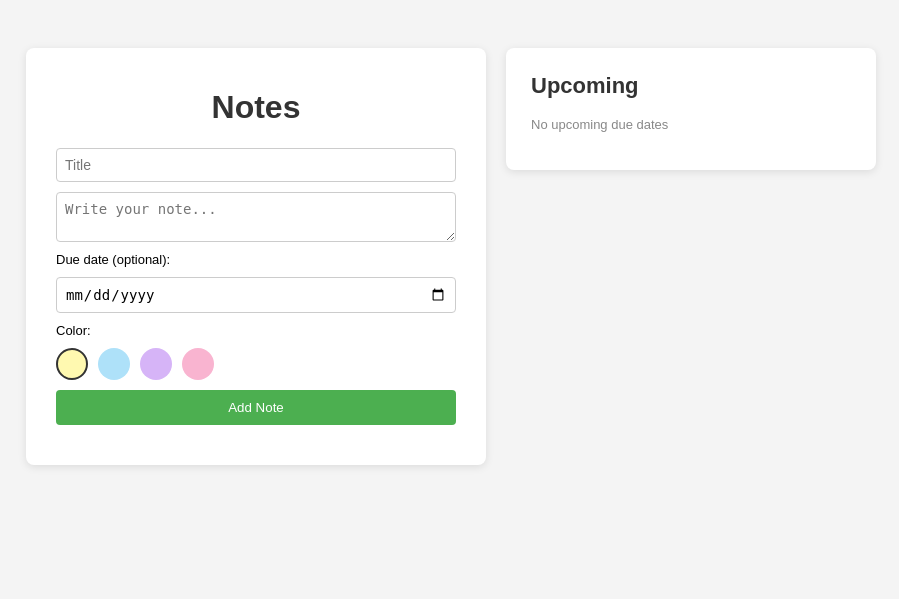
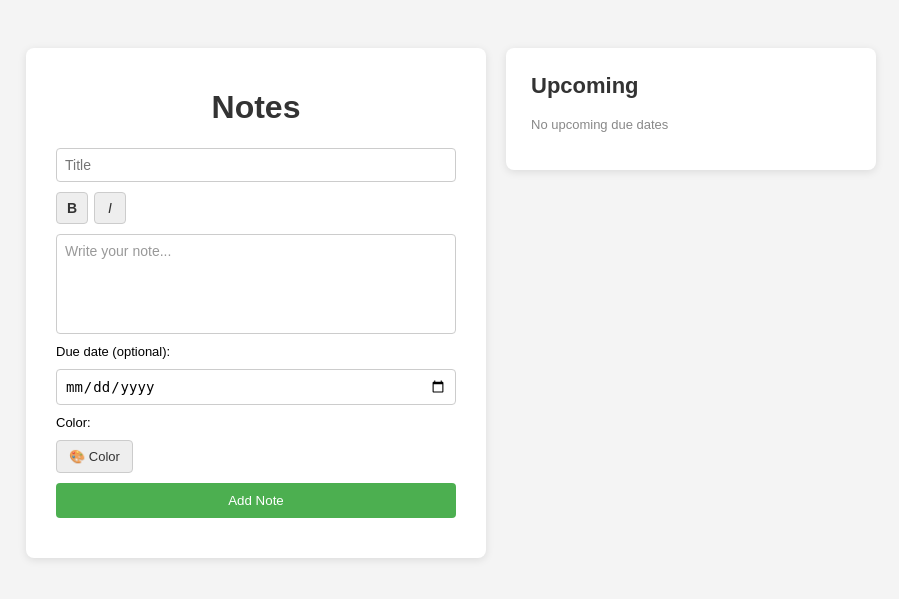
Before and after one commit to OmerBaig1/Notes-app, a Flask app: page / in a window 1280 px wide. Shown: the top 599 px of the page, without its empty margins (189-1088 px from the left). Run offline with Flask 3, Linux system fonts and the light colour scheme; data that the repository does not hold is empty.

Commit message:
Move color picker to dropdown; add active-state highlighting for bold/italic buttons

```diff
--- a/static/script.js
+++ b/static/script.js
@@ -6,6 +6,10 @@ const dueDateInput = document.getElementById("due-date");
 const upcomingList = document.getElementById("upcoming-list");
 const selectedColorInput = document.getElementById("selected-color");
 const createSwatches = document.querySelectorAll("#create-swatches .swatch");
+const createColorToggle = document.getElementById("create-color-toggle");
+const createSwatchesPanel = document.getElementById("create-swatches");
+const editColorToggle = document.getElementById("edit-color-toggle");
+const editSwatchesPanel = document.getElementById("edit-swatches");
 
 // Modal elements
 const modalOverlay = document.getElementById("edit-modal-overlay");
@@ -19,25 +23,36 @@ const cancelEditBtn = document.getElementById("cancel-edit-btn");
 
 let currentEditId = null;
 
-// --- Color swatch selection (create form) ---
+document.querySelectorAll(".format-btn").forEach(btn => {
+    btn.addEventListener("click", () => {
+        const command = btn.dataset.command;
+        const targetBox = btn.dataset.target === "edit" ? editContentInput : contentInput;
+        targetBox.focus();
+        document.execCommand(command, false, null);
+    });
+});
+
+//Color swatch selection (create form) ---
 createSwatches.forEach(swatch => {
     swatch.addEventListener("click", () => {
         createSwatches.forEach(s => s.classList.remove("selected"));
         swatch.classList.add("selected");
         selectedColorInput.value = swatch.dataset.color;
+        createSwatchesPanel.classList.add("hidden");
     });
 });
 
-// --- Color swatch selection (edit modal) ---
+//Color swatch selection (edit modal) ---
 editSwatches.forEach(swatch => {
     swatch.addEventListener("click", () => {
         editSwatches.forEach(s => s.classList.remove("selected"));
         swatch.classList.add("selected");
         editSelectedColorInput.value = swatch.dataset.color;
+        editSwatchesPanel.classList.add("hidden");
     });
 });
 
-// Fetches notes from the server and displays them
+//Fetches notes from the server and displays them
 async function loadNotes() {
     const response = await fetch("/notes");
     const notes = await response.json();
@@ -53,7 +68,7 @@ async function loadNotes() {
         titleEl.textContent = note.title;
 
         const contentEl = document.createElement("p");
-        contentEl.textContent = note.content;
+        contentEl.innerHTML = note.content;
 
         noteDiv.appendChild(titleEl);
         noteDiv.appendChild(contentEl);
@@ -83,7 +98,7 @@ async function loadNotes() {
         notesList.appendChild(noteDiv);
     });
 
-    // --- Sidebar: notes with due dates, soonest first ---
+    //Sidebar: notes with due dates
     const notesWithDates = notes
         .filter(note => note.due_date)
         .sort((a, b) => new Date(a.due_date) - new Date(b.due_date));
@@ -130,12 +145,31 @@ async function loadNotes() {
     });
 }
 
+createColorToggle.addEventListener("click", () => {
+    createSwatchesPanel.classList.toggle("hidden");
+    editSwatchesPanel.classList.add("hidden"); // close the other one if open
+});
+
+editColorToggle.addEventListener("click", () => {
+    editSwatchesPanel.classList.toggle("hidden");
+    createSwatchesPanel.classList.add("hidden");
+});
+
+document.addEventListener("click", (e) => {
+    if (!createColorToggle.contains(e.target) && !createSwatchesPanel.contains(e.target)) {
+        createSwatchesPanel.classList.add("hidden");
+    }
+    if (!editColorToggle.contains(e.target) && !editSwatchesPanel.contains(e.target)) {
+        editSwatchesPanel.classList.add("hidden");
+    }
+});
+
 // New Note
 form.addEventListener("submit", async (e) => {
     e.preventDefault();
 
     const title = titleInput.value;
-    const content = contentInput.value;
+    const content = contentInput.innerHTML;
     const color = selectedColorInput.value;
     const due_date = dueDateInput.value || null;
 
@@ -146,7 +180,7 @@ form.addEventListener("submit", async (e) => {
     });
 
     titleInput.value = "";
-    contentInput.value = "";
+    contentInput.innerHTML = "";
     dueDateInput.value = "";
     createSwatches.forEach(s => s.classList.remove("selected"));
     createSwatches[0].classList.add("selected");
@@ -155,11 +189,21 @@ form.addEventListener("submit", async (e) => {
     loadNotes();
 });
 
+function updateFormatButtonStates() {
+    document.querySelectorAll(".format-btn").forEach(btn => {
+        const command = btn.dataset.command;
+        const isActive = document.queryCommandState(command);
+        btn.classList.toggle("active", isActive);
+    });
+}
+
+document.addEventListener("selectionchange", updateFormatButtonStates);
+
 // --- Edit modal logic ---
 function openEditModal(note) {
     currentEditId = note.id;
     editTitleInput.value = note.title;
-    editContentInput.value = note.content;
+    editContentInput.innerHTML = note.content;
     editDueDateInput.value = note.due_date || "";
 
     const color = note.color || "#FFF9B0";
@@ -186,7 +230,7 @@ saveEditBtn.addEventListener("click", async () => {
         headers: { "Content-Type": "application/json" },
         body: JSON.stringify({
             title: editTitleInput.value,
-            content: editContentInput.value,
+            content: editContentInput.innerHTML,
             color: editSelectedColorInput.value,
             due_date: editDueDateInput.value || null
         })
--- a/static/style.css
+++ b/static/style.css
@@ -58,10 +58,6 @@ button:hover {
     margin-bottom: 10px;
     overflow-wrap: break-word;
     word-wrap: break-word;
-}
-
-.note p {
-    white-space: pre-wrap;
 }
 
 .note h3 {
@@ -170,6 +166,48 @@ button:hover {
     border: 2px solid #333;
 }
 
+.color-picker-wrapper {
+    position: relative;
+}
+
+.color-toggle-btn {
+    background-color: #eee;
+    color: #333;
+    border: 1px solid #ccc;
+    padding: 8px 12px;
+    border-radius: 4px;
+    cursor: pointer;
+    font-size: 13px;
+}
+
+.color-toggle-btn:hover {
+    background-color: #ddd;
+}
+
+.color-swatches {
+    display: flex;
+    gap: 10px;
+    position: absolute;
+    top: 110%;
+    left: 0;
+    background: white;
+    padding: 10px;
+    border: 1px solid #ccc;
+    border-radius: 6px;
+    box-shadow: 0 2px 8px rgba(0,0,0,0.15);
+    z-index: 10;
+}
+
+.color-swatches.hidden {
+    display: none;
+}
+
+.format-btn.active {
+    background-color: #4CAF50;
+    color: white;
+    border-color: #4CAF50;
+}
+
 .modal-overlay {
     position: fixed;
     top: 0;
@@ -246,3 +284,44 @@ button:hover {
 .note-actions button:last-child:hover {
     background-color: #a8453e;
 }
+
+.editor-toolbar {
+    display: flex;
+    gap: 6px;
+}
+
+.format-btn {
+    width: 32px;
+    height: 32px;
+    padding: 0;
+    background-color: #eee;
+    color: #333;
+    border: 1px solid #ccc;
+    border-radius: 4px;
+    cursor: pointer;
+    font-size: 14px;
+}
+
+.format-btn:hover {
+    background-color: #ddd;
+}
+
+.editable-box {
+    min-height: 100px;
+    padding: 8px;
+    border: 1px solid #ccc;
+    border-radius: 4px;
+    font-size: 14px;
+    box-sizing: border-box;
+    width: 100%;
+    overflow-wrap: break-word;
+}
+
+.editable-box:empty:before {
+    content: attr(data-placeholder);
+    color: #999;
+}
+
+.note p {
+    white-space: normal;
+}
--- a/templates/index.html
+++ b/templates/index.html
@@ -12,17 +12,24 @@
 
             <form id="note-form">
                 <input type="text" id="title" placeholder="Title" required>
-                <textarea id="content" placeholder="Write your note..."></textarea>
+                <div class="editor-toolbar">
+                    <button type="button" class="format-btn" data-command="bold"><b>B</b></button>
+                    <button type="button" class="format-btn" data-command="italic"><i>I</i></button>
+                </div>
+                <div id="content" class="editable-box" contenteditable="true" data-placeholder="Write your note..."></div>
 
                 <label for="due-date" style="font-size: 13px;">Due date (optional):</label>
                 <input type="date" id="due-date">
 
                 <label style="font-size: 13px;">Color:</label>
-                <div class="color-swatches" id="create-swatches">
+                <div class="color-picker-wrapper">
+                    <button type="button" class="color-toggle-btn" id="create-color-toggle">🎨 Color</button>
+                    <div class="color-swatches hidden" id="create-swatches">
                         <div class="swatch selected" data-color="#FFF9B0" style="background-color:#FFF9B0"></div>
                         <div class="swatch" data-color="#AEE1F9" style="background-color:#AEE1F9"></div>
                         <div class="swatch" data-color="#D6B4F7" style="background-color:#D6B4F7"></div>
                         <div class="swatch" data-color="#F9B4D0" style="background-color:#F9B4D0"></div>
+                    </div>
                 </div>
                 <input type="hidden" id="selected-color" value="#FFF9B0">
 
@@ -43,17 +50,24 @@
         <div class="modal">
             <h2>Edit Note</h2>
             <input type="text" id="edit-title" placeholder="Title">
-            <textarea id="edit-content" placeholder="Write your note..."></textarea>
+            <div class="editor-toolbar">
+                <button type="button" class="format-btn" data-command="bold" data-target="edit"><b>B</b></button>
+                <button type="button" class="format-btn" data-command="italic" data-target="edit"><i>I</i></button>
+            </div>
+            <div id="edit-content" class="editable-box" contenteditable="true" data-placeholder="Write your note..."></div>
 
             <label style="font-size: 13px;">Due date:</label>
             <input type="date" id="edit-due-date">
 
             <label style="font-size: 13px;">Color:</label>
-            <div class="color-swatches" id="edit-swatches">
+            <div class="color-picker-wrapper">
+                <button type="button" class="color-toggle-btn" id="edit-color-toggle">🎨 Color</button>
+                <div class="color-swatches hidden" id="edit-swatches">
                     <div class="swatch" data-color="#FFF9B0" style="background-color:#FFF9B0"></div>
                     <div class="swatch" data-color="#AEE1F9" style="background-color:#AEE1F9"></div>
                     <div class="swatch" data-color="#D6B4F7" style="background-color:#D6B4F7"></div>
                     <div class="swatch" data-color="#F9B4D0" style="background-color:#F9B4D0"></div>
+                </div>
             </div>
             <input type="hidden" id="edit-selected-color">
 
```
Lines whose indentation alone changed are shown as unchanged.
